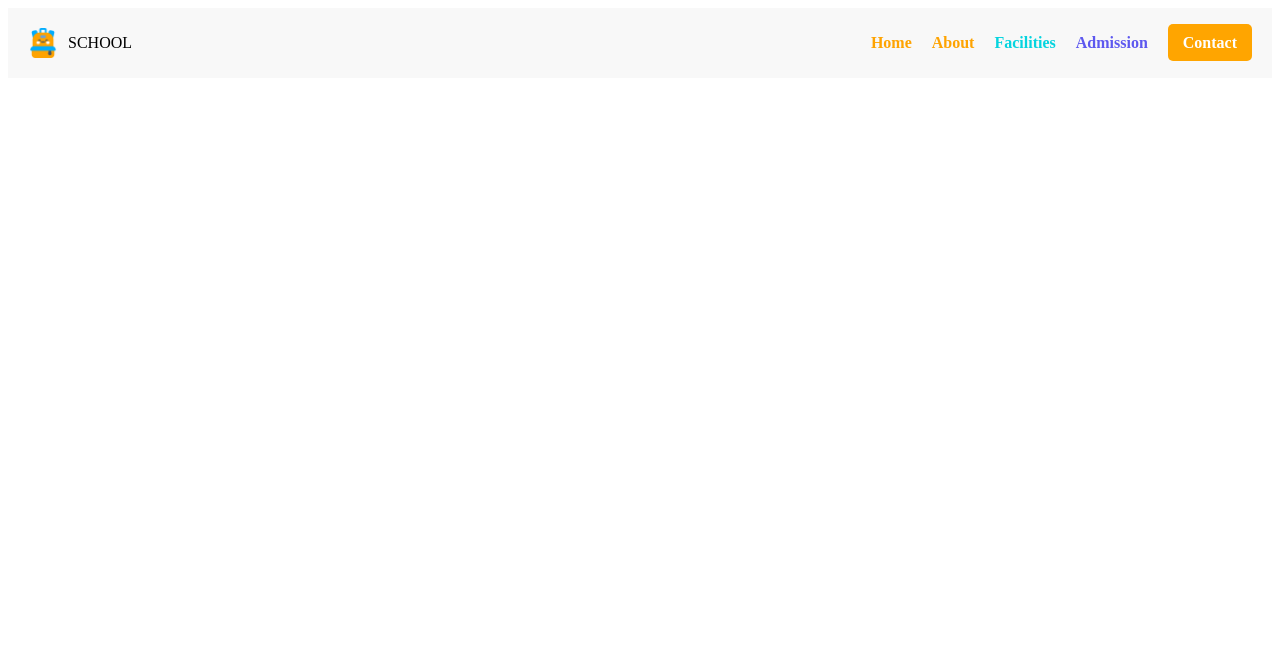
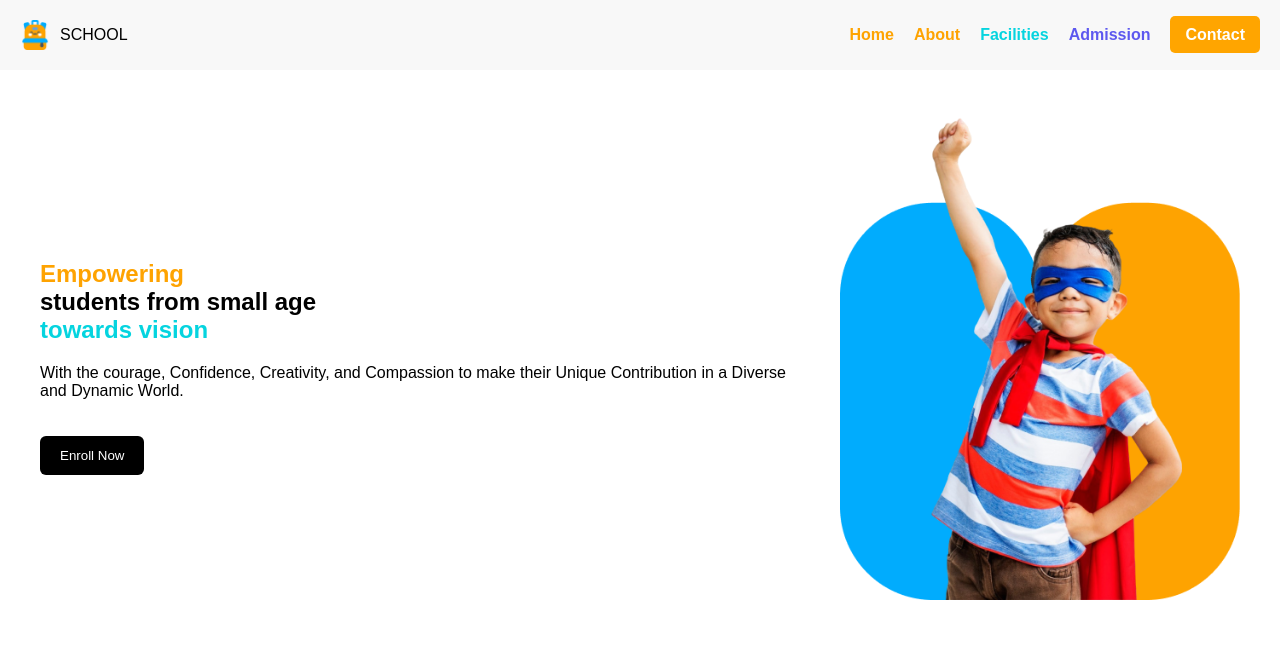
Before and after one commit to abidshibpur/Assignment-2, a plain HTML site: page index.html in a window 1280 px wide. Drawn offline with Linux system fonts and the light colour scheme.

Commit message:
secound commit

```diff
--- a/index.html
+++ b/index.html
@@ -31,6 +31,31 @@
 
 </header>
 
+<!-- main prat -->
+
+<main>
+
+    <section class="part-1">
+        <div class="content">
+          <h1>
+            <span class="c-1">Empowering</span><br>
+            <strong>students from small age</strong><br>
+            <span class="c-2">towards vision</span>
+          </h1>
+          <p>With the courage, Confidence, Creativity, and Compassion to make their Unique Contribution in a Diverse and Dynamic World.</p>
+          <button>Enroll Now</button>
+        </div>
+        <div class="image-1">
+          <img src="assets/hero-kids.png" alt="" />
+        </div>
+      </section>
+
+
+
+</main>
+
+
+
 </head>
 <body>
 
--- a/styles/style.css
+++ b/styles/style.css
@@ -65,19 +65,64 @@ header {
 }
 
 
-.color-1{
+.color-1 , .c-1 {
     color: #FEA301;
 }
 
 .color-2{
 color: #FEA301;
 }
-.color-3{
+.color-3 , .c-2 {
 color: #05D4DF;
 }
 .color-4{
 color: #5D58EF;
 }
+
+
+/* style main part 1 */
+
+
+body {
+    margin: 0;
+    font-family: sans-serif;
+
+  }
+
+  .part-1 {
+    display: flex;
+    justify-content: space-between;
+    align-items: center;
+    padding: 40px;
+    gap: 40px;
+    flex-wrap: wrap;
+  }
+
+  .content {
+ flex: 1;
+    min-width: 280px;
+  }
+
+
+  .image-1 img {
+    width: 100%;
+    max-width: 400px;
+    border-radius: 30px;
+
+  }
+
+
+
+  button {
+    background: black;
+    color: white;
+    padding: 12px 20px;
+    border: none;
+    border-radius: 6px;
+    margin-top: 20px;
+
+  }
+
 
 /* for small devie */
 @media screen and (max-width: 576px) {
@@ -88,7 +133,24 @@ color: #5D58EF;
     .mobile-nav {
         display: block;
     }
+
+    .part-1{
+        flex-direction: column-reverse;
+        text-align: center;
+        padding: 20px;
+    }
+
+    .content p{
+        font-size: 14px;
+
+    }
+
+    .image-1 img{
+        max-width: 300px;
+    }
+
 }
+
 
 /* for big device */
 @media screen and (min-width: 577px) {
```
